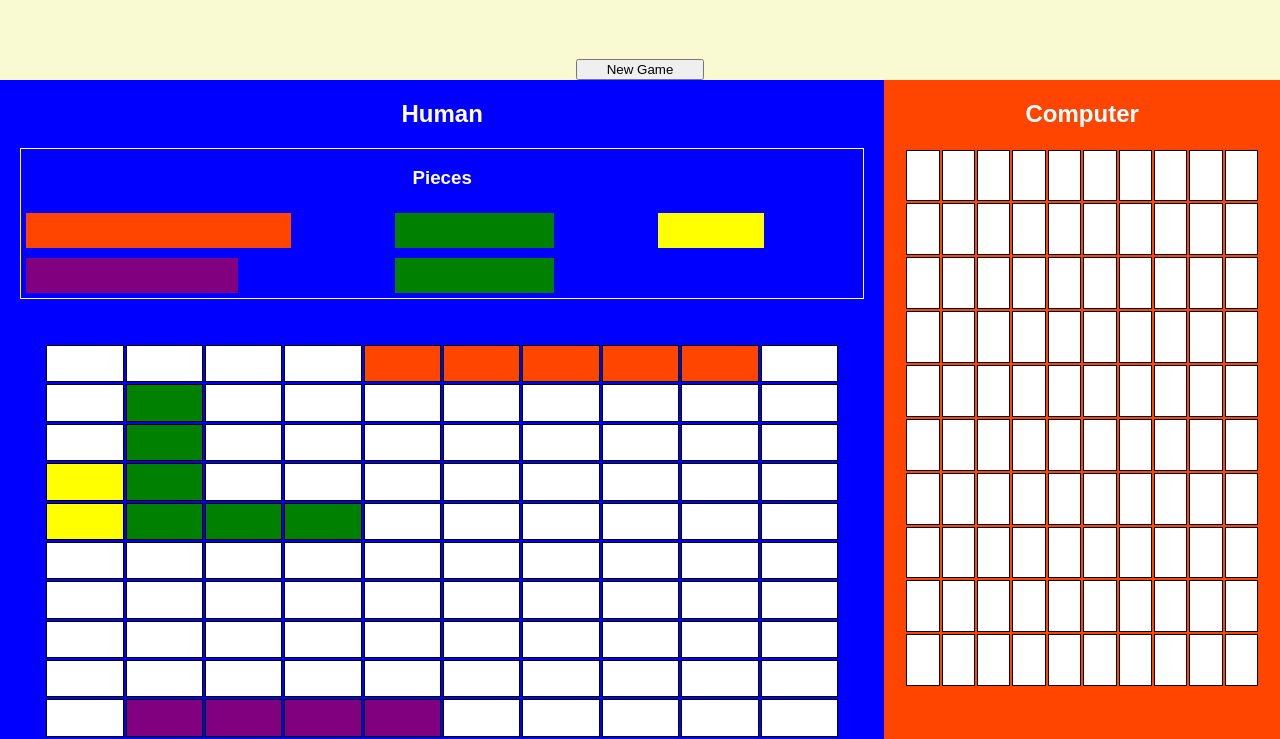
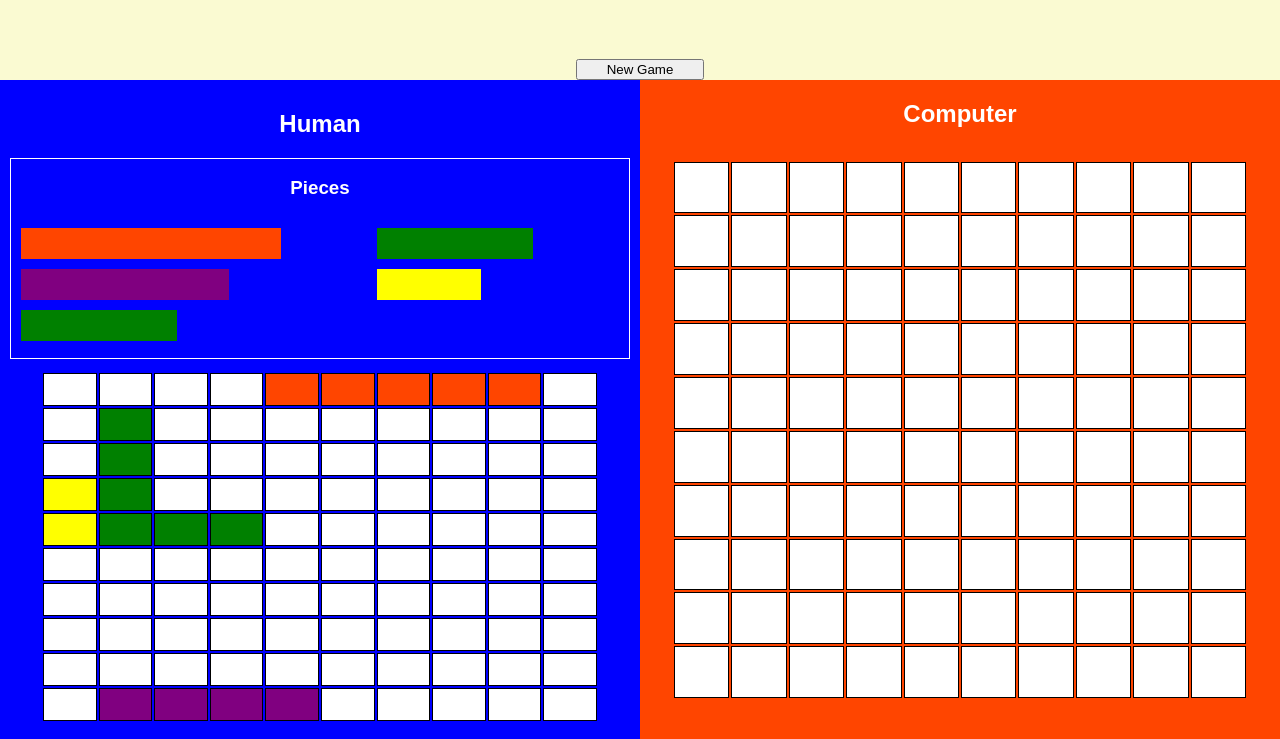
Before and after one commit to Adonuu/odin-battleship, a website built with webpack: page src/index.html in a window 1280 px wide. Shown: the part 61-800 px from the top of the page. Built offline with nearby package versions, Linux system fonts and the light colour scheme.

Commit message:
did css modifications to ensure pieces wouldn't push human board width larger than 50%

```diff
--- a/src/index.css
+++ b/src/index.css
@@ -10,7 +10,9 @@ body {
     padding: 0;
     height: 100vh;
     grid-template-rows: 1fr 5fr;
+    grid-template-columns: 1fr 1fr;
     gap: 0;
+    overflow: hidden;
 }
 
 #header {
@@ -29,13 +31,6 @@ h1 {
     font-size: 2rem;
 }
 
-#playerBoard {
-    grid-area: playerBoard;
-    width: 100%;
-    height: 100%;
-    background-color: blue;
-}
-
 #computerBoard {
     grid-area: computerBoard;
     width: 100%;
@@ -50,24 +45,34 @@ h1 {
 }
 
 #playerBoard table {
-    margin: 5%;
+    margin: 2% 5%;
     width: 90%;
-    height: 60%;
+    height: 55%;
+}
+
+#playerBoard {
+    grid-area: playerBoard;
+    width: 100%;
+    background-color: blue;
+    padding: 10px; /* Add padding if needed */
+    box-sizing: border-box; /* Include padding and border in width calculations */
 }
 
 #pieces {
     border: 1px solid white;
-    margin: 0px 20px;
     display: flex;
+    width: 100%; /* Adjust to ensure it is 50% of the parent */
     flex-flow: column nowrap;
+    box-sizing: border-box; /* Include padding and border in width */
+    overflow: hidden; /* Prevent overflow */
 }
 
 #Ships {
-    padding: 5px;
-    height: 10vh;
+    height: 15vh;
     display: flex;
     gap: 10px;
     flex-flow: column wrap;
+    padding: 10px;
 }
 
 h3 {
```
